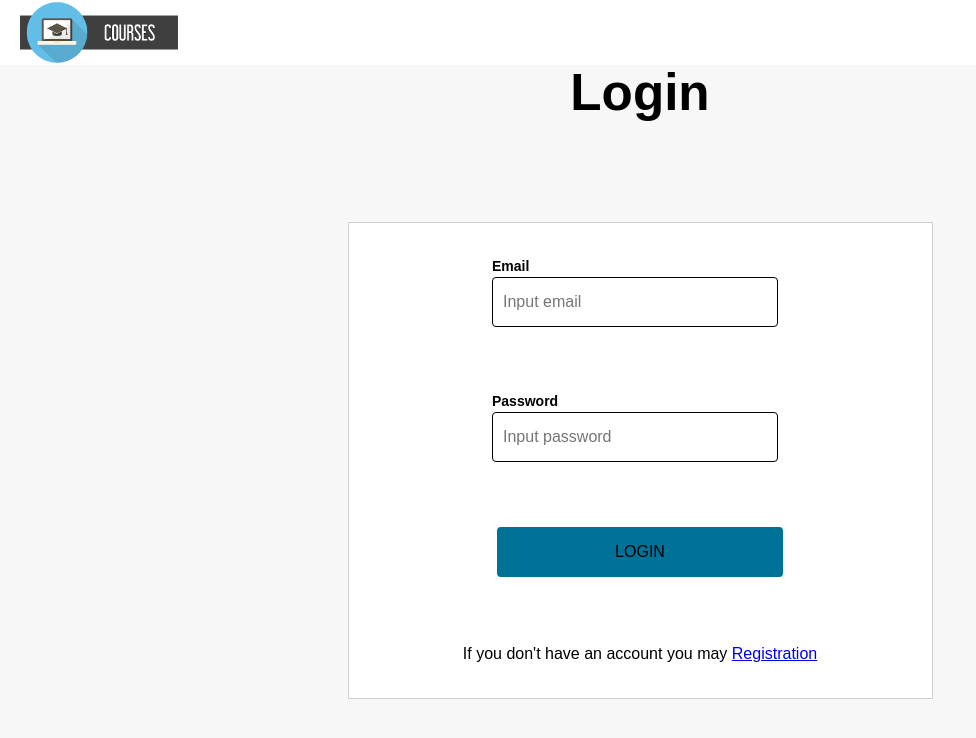
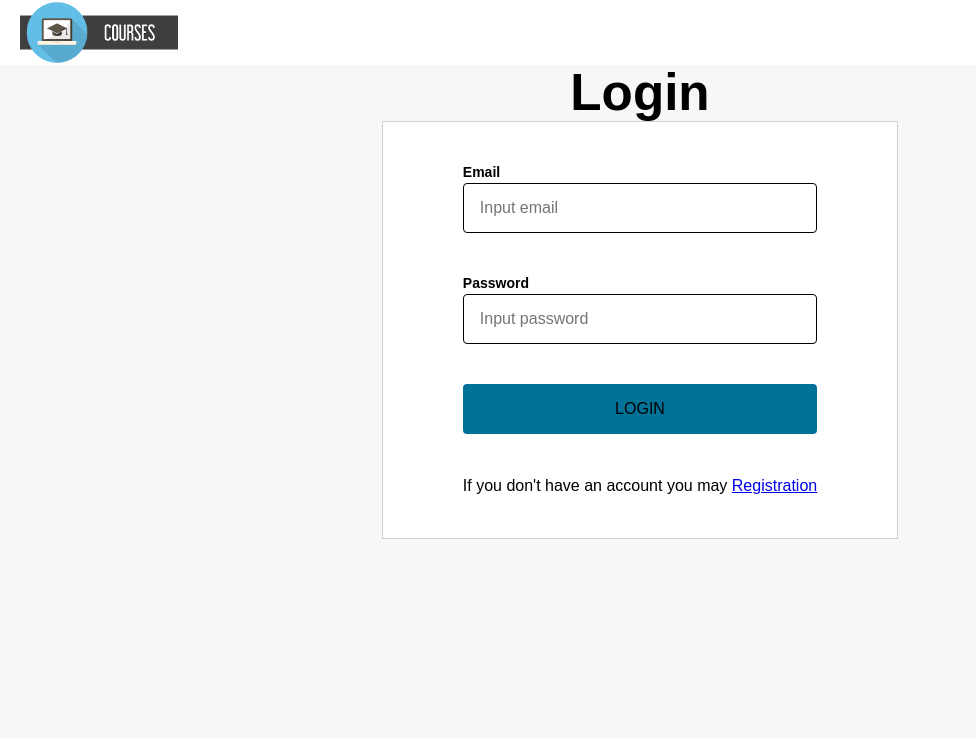
Before and after one commit to Novikov-Ilya/courses, a React (Vite) app: page /login in a window 1280 px wide. Shown: the top 738 px of the page, without its empty margins (0-976 px from the left). Built offline with nearby package versions, Linux system fonts and the light colour scheme.

Commit message:
created FormWrapperStyled component, removed unused styled components, fixed styles for common components

```diff
--- a/src/common/Input/styled.ts
+++ b/src/common/Input/styled.ts
@@ -3,13 +3,16 @@ import styled from "styled-components";
 export const LabelStyled = styled.label`
   font-size: 14px;
   font-weight: 700;
+  display: flex;
+  flex-direction: column;
+  font-weight: 700;
+
 
   & > input {
     border-radius: 4px;
     border: solid 1px #000000;
     background-color: #fff;
     color: #000;
-    margin-right: 10px;
     outline: none;
     font-family: inherit;
     font-size: 16px;
--- /dev/null
+++ b/src/common/Styled/FormWrapperStyled.ts
@@ -0,0 +1,23 @@
+import styled from "styled-components";
+
+export const FormWrapperStyled = styled.div`
+  form {
+    display: flex;
+    flex-direction: column;
+    gap: 40px;
+    width: auto;
+    height: auto;
+    padding: 40px 80px;
+    background-color: #fff;
+    border: solid 1px #CFCFCF;
+  }
+
+  fieldset {
+    border: none;
+  }
+
+  legend {
+    font-size: 24px;
+    font-weight: 700;
+  }
+`
--- /dev/null
+++ b/src/common/Styled/index.ts
@@ -0,0 +1 @@
+export { FormWrapperStyled } from './FormWrapperStyled'
--- a/src/common/TextArea/styled.ts
+++ b/src/common/TextArea/styled.ts
@@ -3,13 +3,14 @@ import styled from "styled-components";
 export const LabelStyled = styled.label`
   font-size: 14px;
   font-weight: 700;
+  display: flex;
+  flex-direction: column;
 
   & > textarea {
     border-radius: 4px;
     border: solid 1px #000000;
     background-color: #fff;
     color: #000;
-    margin-right: 10px;
     outline: none;
     font-family: inherit;
     font-size: 16px;
--- a/src/components/CourseForm/CourseForm.tsx
+++ b/src/components/CourseForm/CourseForm.tsx
@@ -2,7 +2,7 @@ import { Input } from "@common/Input"
 import { dictionary } from "@i18n/strings"
 import { useInputHandler, useFormValidate } from "@hooks"
 import { TextArea } from "@common/TextArea";
-import { StyledNewCourseForm } from "./styled";
+// import { StyledNewCourseForm } from "./styled";
 import { formatDuration } from "@helpers";
 import { Button } from "@common/Button";
 import { useNavigate } from "react-router-dom";
@@ -11,6 +11,7 @@ import { AuthorItem } from "@components/AuthorItem/AuthorItem";
 import { IAuthorItem } from "@components/AuthorItem/types";
 import { CourseType } from "@components/Courses/types";
 import { CourseFormProps } from "./types";
+import { FormWrapperStyled } from "@common/Styled";
 
 export const CourseForm = ({ addCourse }: CourseFormProps) => {
   const [authors, setAuthors] = useState<Array<IAuthorItem>>([])
@@ -78,7 +79,9 @@ export const CourseForm = ({ addCourse }: CourseFormProps) => {
   return (
     <>
       <h1>Course Edit/Create Page</h1>
-      <StyledNewCourseForm onSubmit={(e) => handleCreateNewCourse(e)}>
+      <form onSubmit={(e) => handleCreateNewCourse(e)}>
+        <FormWrapperStyled>
+
           <fieldset>
             <legend>Main Info</legend>
             <Input
@@ -151,7 +154,8 @@ export const CourseForm = ({ addCourse }: CourseFormProps) => {
               type="submit"
             />
           </div>
-      </StyledNewCourseForm>
+        </FormWrapperStyled>
+      </form>
     </>
   )
 }
--- a/src/components/Login/Login.tsx
+++ b/src/components/Login/Login.tsx
@@ -2,9 +2,9 @@ import { Button } from "@common/Button"
 import { Input } from "@common/Input"
 import { dictionary } from "@i18n/strings"
 import { Link, useNavigate } from "react-router-dom"
-import { StyledLoginForm } from "./styled"
 import { login } from "@api"
 import { useInputHandler, useLoggedIn } from "@hooks"
+import { FormWrapperStyled } from "@common/Styled"
 
 export const Login = () => {
   const { formData, onChange } = useInputHandler({
@@ -13,7 +13,7 @@ export const Login = () => {
   });
   const navigate = useNavigate();
   const isAuthorized = useLoggedIn();
-  if(isAuthorized) navigate('/courses');
+  if (isAuthorized) navigate('/courses');
 
   const submitForm = async (event: React.FormEvent) => {
     event.preventDefault();
@@ -30,7 +30,9 @@ export const Login = () => {
   return (
     <>
       <h1>Login</h1>
-      <StyledLoginForm onSubmit={(e) => submitForm(e)}>
+      <FormWrapperStyled>
+        <form onSubmit={(e) => submitForm(e)}>
+
           <Input
             placeholderText="Input email"
             labelText={dictionary.inputLabelEmail}
@@ -57,7 +59,8 @@ export const Login = () => {
           <p>{dictionary.registerIfNoAccount}
             <Link to={'/registration'}>{dictionary.linkRegistration}</Link>
           </p>
-      </StyledLoginForm>
+        </form>
+      </FormWrapperStyled>
     </>
   )
 }
--- a/src/components/Login/styled.ts
+++ /dev/null
@@ -1,31 +0,0 @@
-import styled from "styled-components";
-
-export const StyledLoginForm = styled.form`
-  display: flex;
-  flex-direction: column;
-  justify-content: space-around;
-  margin: auto;
-  align-items: center;
-  width: 585px;
-  height: 477px;
-  background-color: #fff;
-  border: solid 1px #CFCFCF;
-
-  label {
-    display: flex;
-    flex-direction: column;
-    font-weight: 700;
-  }
-
-  input, button {
-    height: 50px;
-    width: 286px;
-  }
-
-  input {
-    padding-left: 10px;
-    font-weight: 400;
-    font-size: 16px;
-    line-height: 24px;
-  }
-`
```
Also changed, not shown: src/components/Registration/Registration.tsx (+6 -4 lines), src/components/Registration/styled.ts (deleted, +0 -31 lines). Lines whose indentation alone changed are shown as unchanged.
